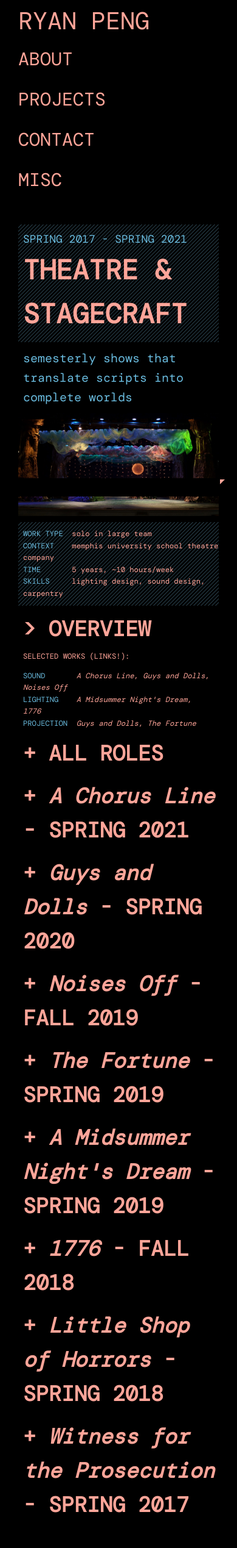
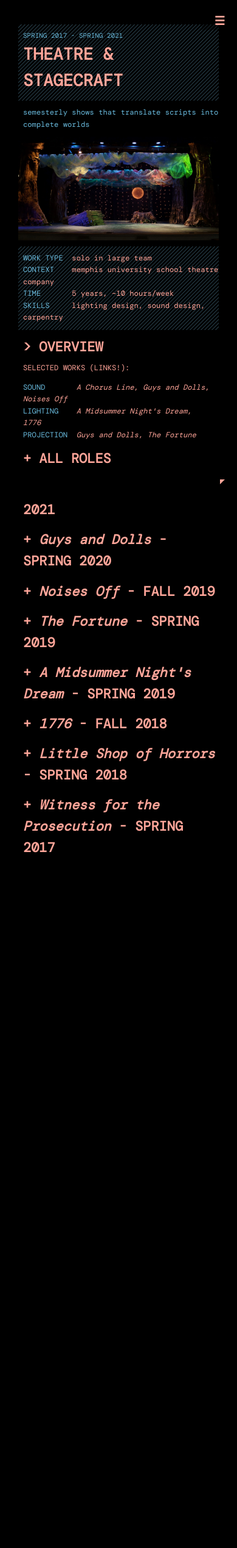
Before and after one commit to Rphawks/rphawks.github.io, a PHP site: page /theatre.html in a window 390 px wide. Shown: the part 30-2568 px from the top of the page at 61% size. After the commit the page ends 1428 px from the top, so only its background shows below. Run offline with PHP 8.4, Linux system fonts and the light colour scheme.

Commit message:
index and theatre mobile

```diff
--- a/index.html
+++ b/index.html
@@ -38,7 +38,7 @@
 	</div>
 </div>
 
-<div class="flex-container" style="flex-direction:column;height:calc(100vh - 4.25em);">
+<div class="flex-container" style="flex-direction:column;height:calc(100vh - 5em);">
 	<div class="titlerow barnav">
 		<div class="flex-container">
 			<div class="spacer"></div>
--- a/style.css
+++ b/style.css
@@ -339,6 +339,9 @@ span.peach {
 	color: #FFA599;
 	display:none;
 	z-index:5;
+	font-size:2em;
+	line-height:140%;
+	font-weight: bold;
 }
 
 .hamburger:before {
@@ -347,6 +350,29 @@ span.peach {
 
 .hamactive:before {
 	content: "\00D7";
+}
+
+.date{
+	color:#69BADD;
+	font-size:1.125em;
+	line-height:160%;
+}
+
+.title{
+	font-size:2.8125em;
+	line-height:160%;
+}
+
+.blip{
+	color:#69BADD;
+	font-size:1.25em;
+	line-height:160%;
+}
+
+.stitle{
+	font-size:2.25em;
+	line-height:160%;
+	font-weight: bold;
 }
 
 span.rotated{
--- a/theatre.html
+++ b/theatre.html
@@ -1,41 +1,58 @@
 <!DOCTYPE html>
 <html>
 <head>
+<link rel="stylesheet" href="reset.css">
 <link rel="stylesheet" href="style.css">
 <link rel="shortcut icon" href="favicon.ico" type="image/x-icon">
 <title>theatre | ryan peng</title>
 </head>
 <body>
 
-<div class="modal">
-  <div class="modal-content">
-		<div style="font-size:30px; line-height:160%; text-align: center;">it's a little cramped in here...</div>
-		<div style="height:30px"></div>
-		<div style="font-size:20px; line-height:160%; text-align: center;">view on a bigger screen!</div>
-  </div>
-</div>
-
 <div class="topleftcut"></div>
 <div class="header"></div>
 <div class="header-spacer"></div>
 <div class="header-box"></div>
 <div class="wrap">
+
+<button class="hamburger" id="hamburger" style="font-size:2em; line-height:140%; font-weight: bold;"></button>
+
+<div class="titlerow barnav">
+		<div class="flex-container">
+			<div class="spacer"></div>
+			<div class="spacer"></div>
+			<div style="font-size:2.5em; line-height:150%; padding-top:4px"><a href="/" class="nav">RYAN PENG</a></div>
+			<div class="spacer"></div>
+			<div class="spacer"></div>
+			<div class="flex-child"></div>
+			<div style="font-size:1.875em; line-height:220%;"><a href="/#about" class="nav">ABOUT</a></div>
+			<div class="flex-child"></div>
+			<div style="font-size:1.875em; line-height:220%"><a href="/#projects" class="nav">PROJECTS</a></div>
+			<div class="flex-child"></div>
+			<div style="font-size:1.875em; line-height:220%"><a href="/#contact" class="nav">CONTACT</a></div>
+			<div class="flex-child"></div>
+			<div style="font-size:1.875em; line-height:220%"><a href="/#misc" class="nav">MISC</a></div>
+			<div class="flex-child"></div>
+		</div>
+	</div>
+
+<div class="modal" id ="modal-content" style="display:none;">
 	<div class="titlerow">
 		<div class="flex-container">
 			<div class="spacer"></div>
 			<div class="spacer"></div>
-		<div style="font-size:40px; line-height:150%; padding-top:4px;"><a href="/" class="nav">RYAN PENG</a></div>
+			<div style="font-size:2.5em; line-height:150%; padding-top:4px"><a href="/" class="nav">RYAN PENG</a></div>
 			<div class="spacer"></div>
 			<div class="spacer"></div>
 			<div class="flex-child"></div>
-		<div style="font-size:30px; line-height:220%;"><a href="/#about" class="nav">ABOUT</a></div>
+			<div style="font-size:1.875em; line-height:220%;"><a href="/#about" class="nav">ABOUT</a></div>
 			<div class="flex-child"></div>
-		<div style="font-size:30px; line-height:220%"><a href="/#projects" class="nav">PROJECTS</a></div>
+			<div style="font-size:1.875em; line-height:220%"><a href="/#projects" class="nav">PROJECTS</a></div>
 			<div class="flex-child"></div>
-		<div style="font-size:30px; line-height:220%"><a href="/#contact" class="nav">CONTACT</a></div>
+			<div style="font-size:1.875em; line-height:220%"><a href="/#contact" class="nav">CONTACT</a></div>
 			<div class="flex-child"></div>
-		<div style="font-size:30px; line-height:220%"><a href="/#misc" class="nav">MISC</a></div>
+			<div style="font-size:1.875em; line-height:220%"><a href="/#misc" class="nav">MISC</a></div>
 			<div class="flex-child"></div>
+		</div>
 	</div>
 </div>
 
@@ -44,12 +61,12 @@
 </div>
 
 <div class="textrowb" style="padding-left:8px">
-		<div style="color:#69BADD; font-size:18px; line-height:160%;">SPRING 2017 - SPRING 2021</div>
-		<div style="font-size:45px; line-height:160%;"><b>THEATRE & STAGECRAFT</b></div>
+		<div class="date">SPRING 2017 - SPRING 2021</div>
+		<div class="title"><b>THEATRE & STAGECRAFT</b></div>
 </div>
 
 <div class="textrow" style="padding-left:8px">
-	<div style="color:#69BADD; font-size:20px; line-height:160%;">semesterly shows that translate scripts into complete worlds</div>
+	<div class="blip">semesterly shows that translate scripts into complete worlds</div>
 </div>
 
 <div class="textrow" style="padding-top:0px;">
@@ -64,7 +81,7 @@
 </div>
 
 <div class="textrow" style="padding-left:8px;padding-right:8px">
-	<div style="font-size:35px; line-height:160%;padding-bottom:8px"><b>> OVERVIEW</b></div>
+	<div style="font-size:2.25em; line-height:160%;padding-bottom:8px"><b>> OVERVIEW</b></div>
 	<div class="summary">SELECTED WORKS (LINKS!):</div>
 	<div style="height:12px;"></div>
 	<div class="summary"><span class="info">SOUND &nbsp;&nbsp;&nbsp;&nbsp;&nbsp;&nbsp;</span><a href="#acl" class="nav"><i>A Chorus Line</i></a>, <a href="#gnd" class="nav"><i>Guys and Dolls</i></a>, <a href="#nf" class="nav"><i>Noises Off</i></a></div>
@@ -72,7 +89,7 @@
 	<div class="summary"><span class="info">PROJECTION&nbsp;</span> <a href="#gnd" class="nav"><i>Guys and Dolls</i></a>, <a href="#fortune" class="nav"><i>The Fortune</i></a></div>
 </div>
 
-<button type="button" class="collapsible" style="font-size:35px; line-height:160%; font-weight: bold;"> ALL ROLES</button>
+<button type="button" class="collapsible stitle"> ALL ROLES</button>
 <div class="textrow portrow content">
 	<table style = "border: 4px solid #006494;">
 	  <tr>
@@ -191,7 +208,7 @@
 
 <div class="anchor" id="acl"></div>
 <div style="height:12px;"></div>
-<button type="button" class="collapsible" style="font-size:35px; line-height:160%; font-weight: bold;"> <i>A Chorus Line</i> - SPRING 2021</button>
+<button type="button" class="collapsible stitle"> <i>A Chorus Line</i> - SPRING 2021</button>
 <div class="textrow portrow content">
 	<div style="font-size:20px; line-height:100%;">sound engineer/board operator (A1)</div>
 	<div style="height:12px;"></div>
@@ -240,7 +257,7 @@
 
 <div class="anchor" id="gnd"></div>
 <div style="height:12px;"></div>
-<button type="button" class="collapsible" style="font-size:35px; line-height:160%; font-weight: bold;"> <i>Guys and Dolls</i> - SPRING 2020</button>
+<button type="button" class="collapsible stitle"> <i>Guys and Dolls</i> - SPRING 2020</button>
 <div class="textrow portrow content">
 	<div style="font-size:20px; line-height:100%;">sound and projection designer, mic wrangler (A2), house manager</div>
 	<div style="height:12px;"></div>
@@ -274,7 +291,7 @@
 
 <div class="anchor" id="nf"></div>
 <div style="height:12px;"></div>
-<button type="button" class="collapsible" style="font-size:35px; line-height:160%; font-weight: bold;"> <i>Noises Off</i> - FALL 2019</button>
+<button type="button" class="collapsible stitle"> <i>Noises Off</i> - FALL 2019</button>
 <div class="textrow portrow content">
 	<div style="font-size:20px; line-height:100%;">sound designer</div>
 	<div style="height:12px;"></div>
@@ -301,7 +318,7 @@
 
 <div class="anchor" id="fortune"></div>
 <div style="height:12px;"></div>
-<button type="button" class="collapsible" style="font-size:35px; line-height:160%; font-weight: bold;"> <i>The Fortune</i> - SPRING 2019</button>
+<button type="button" class="collapsible stitle"> <i>The Fortune</i> - SPRING 2019</button>
 <div class="textrow portrow content">
 	<div style="font-size:20px; line-height:100%;">(student-produced)<br><br>projection designer</div>
 	<div style="height:12px;"></div>
@@ -328,7 +345,7 @@
 
 <div class="anchor" id="amnd"></div>
 <div style="height:12px;"></div>
-<button type="button" class="collapsible" style="font-size:35px; line-height:160%; font-weight: bold;"> <i>A Midsummer Night's Dream</b></i> - SPRING 2019</button>
+<button type="button" class="collapsible stitle"> <i>A Midsummer Night's Dream</b></i> - SPRING 2019</button>
 <div class="textrow portrow content">
 	<div style="font-size:20px; line-height:100%;">lighting tech/programmer</div>
 	<div style="height:12px;"></div>
@@ -347,7 +364,7 @@
 
 <div class="anchor" id="1776"></div>
 <div style="height:12px;"></div>
-<button type="button" class="collapsible" style="font-size:35px; line-height:160%; font-weight: bold;"> <i>1776</i> - FALL 2018</button>
+<button type="button" class="collapsible stitle"> <i>1776</i> - FALL 2018</button>
 <div class="textrow portrow content">
 	<div style="font-size:20px; line-height:100%;">lighting tech/programmer</div>
 	<div style="height:12px;"></div>
@@ -364,7 +381,7 @@
 </div>
 
 <div style="height:12px;"></div>
-<button type="button" class="collapsible" style="font-size:35px; line-height:160%; font-weight: bold;"> <i>Little Shop of Horrors</i> - SPRING 2018</button>
+<button type="button" class="collapsible stitle"> <i>Little Shop of Horrors</i> - SPRING 2018</button>
 <div class="textrow portrow content">
 	<div style="font-size:20px; line-height:100%;">lighting tech/programmer</div>
 	<div style="height:12px;"></div>
@@ -380,7 +397,7 @@
 </div>
 
 <div style="height:12px;"></div>
-<button type="button" class="collapsible" style="font-size:35px; line-height:160%; font-weight: bold;"> <i>Witness for the Prosecution</i> - SPRING 2017</button>
+<button type="button" class="collapsible stitle"> <i>Witness for the Prosecution</i> - SPRING 2017</button>
 <div class="textrow portrow content">
 	<div style="font-size:20px; line-height:100%;">carpenter</div>
 	<div style="height:12px;"></div>
@@ -458,6 +475,26 @@ for (i = 0; i < coll.length; i++) {
     }
   });
 }
+
+//hamburger
+var hcoll = document.getElementsByClassName("hamburger");
+var ii;
+
+for (ii = 0; ii < hcoll.length; ii++) {
+  hcoll[ii].addEventListener("click", function() {
+    this.classList.toggle("hamactive");
+  })};
+
+var hmodal = document.getElementById("modal-content");
+var hbtn = document.getElementById("hamburger");
+
+hbtn.onclick = function() {
+  if (hmodal.style.display === "flex") {
+      hmodal.style.display = "none";
+    } else {
+      hmodal.style.display = "flex";
+    }
+}
 </script>
 </body>
 </html>
```
Also changed, not shown: flyover.html (+12 -12 lines). Lines whose indentation alone changed are shown as unchanged.
